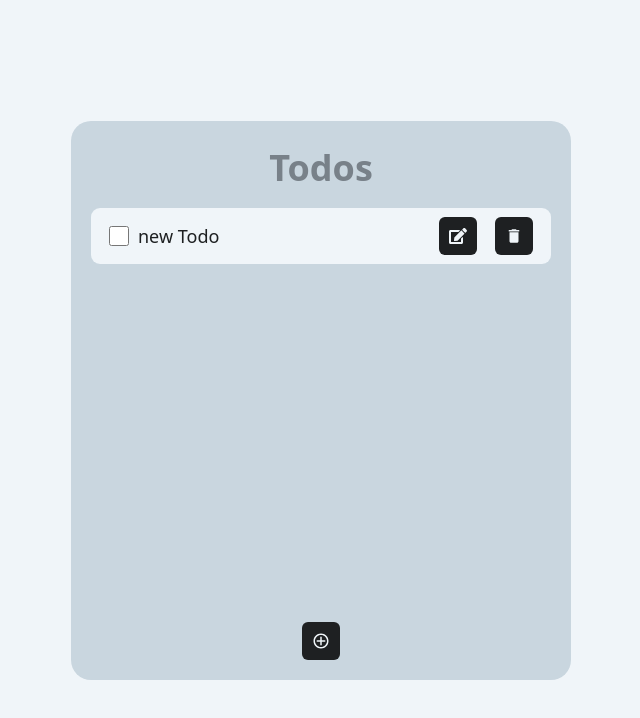
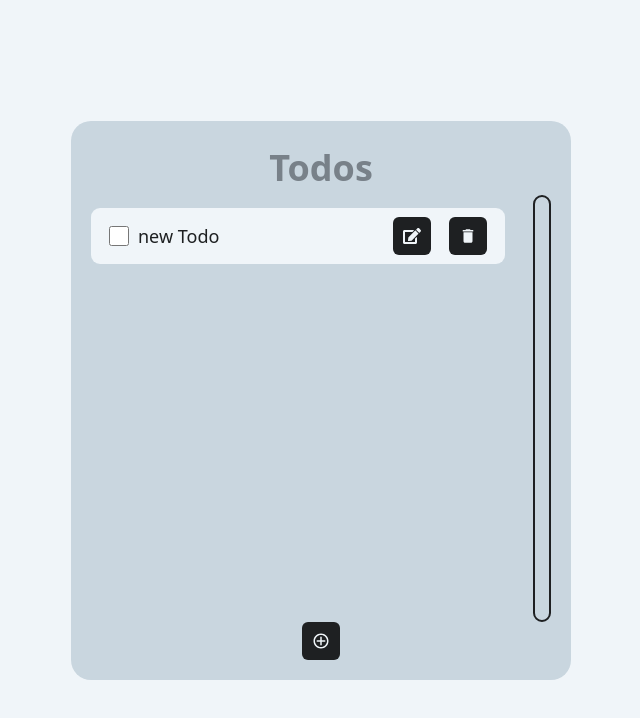
Before and after one commit to lemiprogram/react-week3, a React (Vite) app: page / in a window 1280 px wide. Both pictures are taken after a click on the button 640 px from the left and 640 px from the top of the page. Shown: the top 718 px of the page, without its empty margins (319-959 px from the left). Built offline with nearby package versions, Linux system fonts and the light colour scheme.

Commit message:
Added the Progress Bar functionality

```diff
--- a/src/App.css
+++ b/src/App.css
@@ -73,5 +73,6 @@ input{
 .progressBar{
     background-color: var(--primary-100);
     width: 100%;
-    transition: 1s;
+    transition-duration: 1s;
+    transform-style: preserve-3d;
 }
--- a/src/App.jsx
+++ b/src/App.jsx
@@ -7,22 +7,14 @@ import { v4 as uuidv4 } from 'uuid';
 
 function App() {
   const [todos, setTodos] = useState([])
+  const [progress, setProgress] = useState(0)
   const todoList = useRef(null)
   useEffect(()=>renderTodos(),[todos])
   function renderTodos(){
-
+    setProgress(()=>(todos.filter(item=>item.isChecked).length/todos.length)*100 +"%")
   }
   const addTodoFunc = ()=>{
-    setTodos(t=>[...t,{id:uuidv4(),content:"new Todo",isEditing:false,isChecked:false}])
-  }
-  const editFunc=()=>{
-
-  }
-  const saveFunc=()=>{
-
-  }
-  const cancelFunc=()=>{
-
+    setTodos(t=>[...t,{id:uuidv4(),content:"new Todo",isChecked:false}])
   }
 
   return (
@@ -30,7 +22,12 @@ function App() {
       <div className="grid place-content-center w-[100vw] h-[100vh] bg-">
         <div className="card w-[500px]">
           <div className="heading">Todos</div>
-          <div className="todos my-3 h-[400px] overflow-y-scroll flex flex-col gap-1" ref={todoList}>{todos.map(task=><Todo paras={{task,setTodos}}/>)}</div>
+          <div className="flex justify-between">
+            <div className="todos w-[90%] my-3 h-[400px] overflow-y-scroll flex flex-col gap-1" ref={todoList}>{todos.map(task=><Todo paras={{task,todos,setTodos,setProgress}}/>)}</div>
+            {todos.length? <div className="progress h-full w-4 rounded-full p-[2.5px] ">
+              <div className="progressBar  w-4 rounded-full " style={{height:progress}}></div>
+            </div>:"" }
+          </div>
           <div className="btn-section justify-center">
             <button className="btn " onClick={()=>addTodoFunc()}><CgAdd/></button>
           </div>
--- a/src/Components/Todo/Todo.jsx
+++ b/src/Components/Todo/Todo.jsx
@@ -7,10 +7,13 @@ function Todo({paras}) {
   const taskInput = useRef(null)
   const errorMsg = useRef(null)
   const [isEditing, setIsEditing] = useState(false)
-  const {task,setTodos} = paras
+  const {task,setTodos,todos,setProgress} = paras
   task.isEditing = isEditing
   const deleteFunc = id=> setTodos(t=>t.filter(task=>task.id !== id))
-  const checkFunc = e=> task.isChecked = e.target.checked
+  const checkFunc = e=> {
+    task.isChecked = e.target.checked
+    setProgress(()=>(todos.filter(item=>item.isChecked).length/todos.length)*100 +"%")
+  }
   const editFunc = ()=>setIsEditing(()=>true)
   const closeFunc = ()=>setIsEditing(()=>false)
   const saveFunc = id=>{
```
